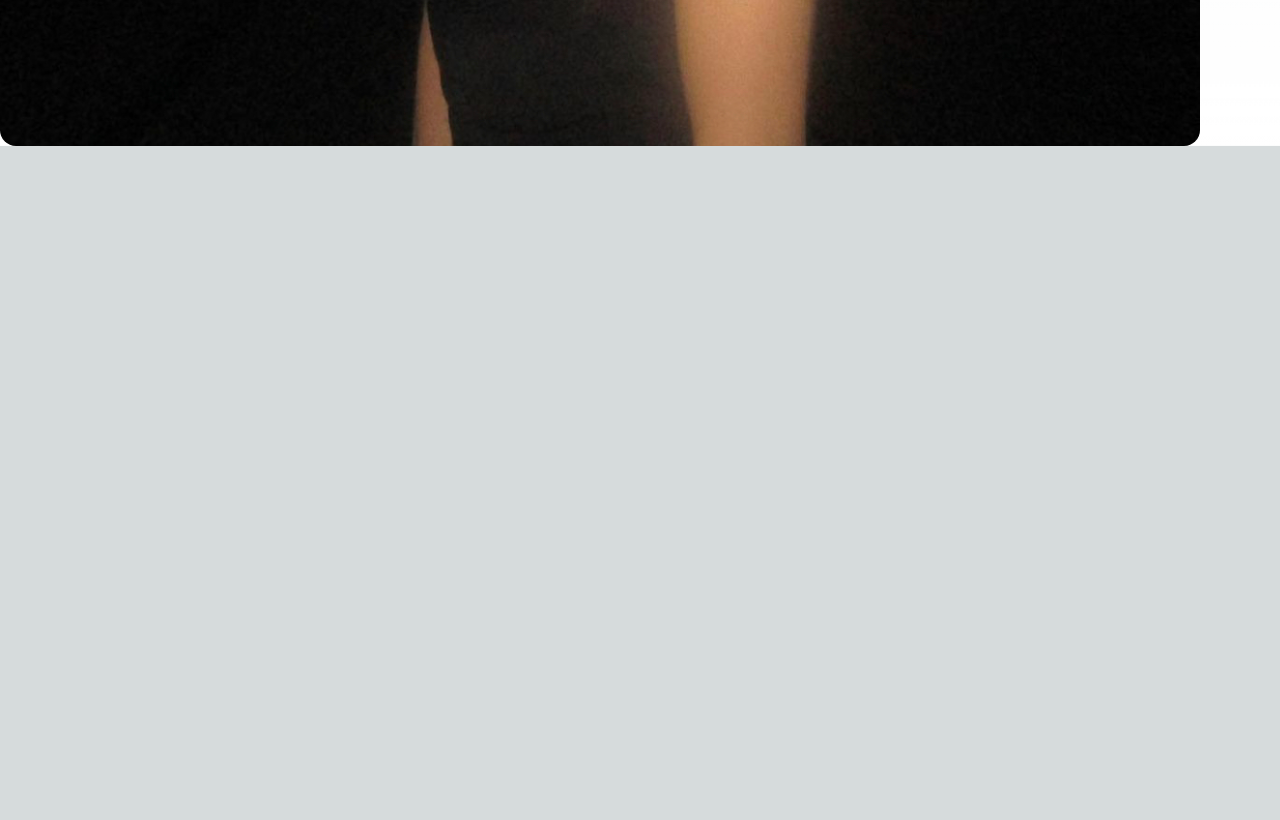
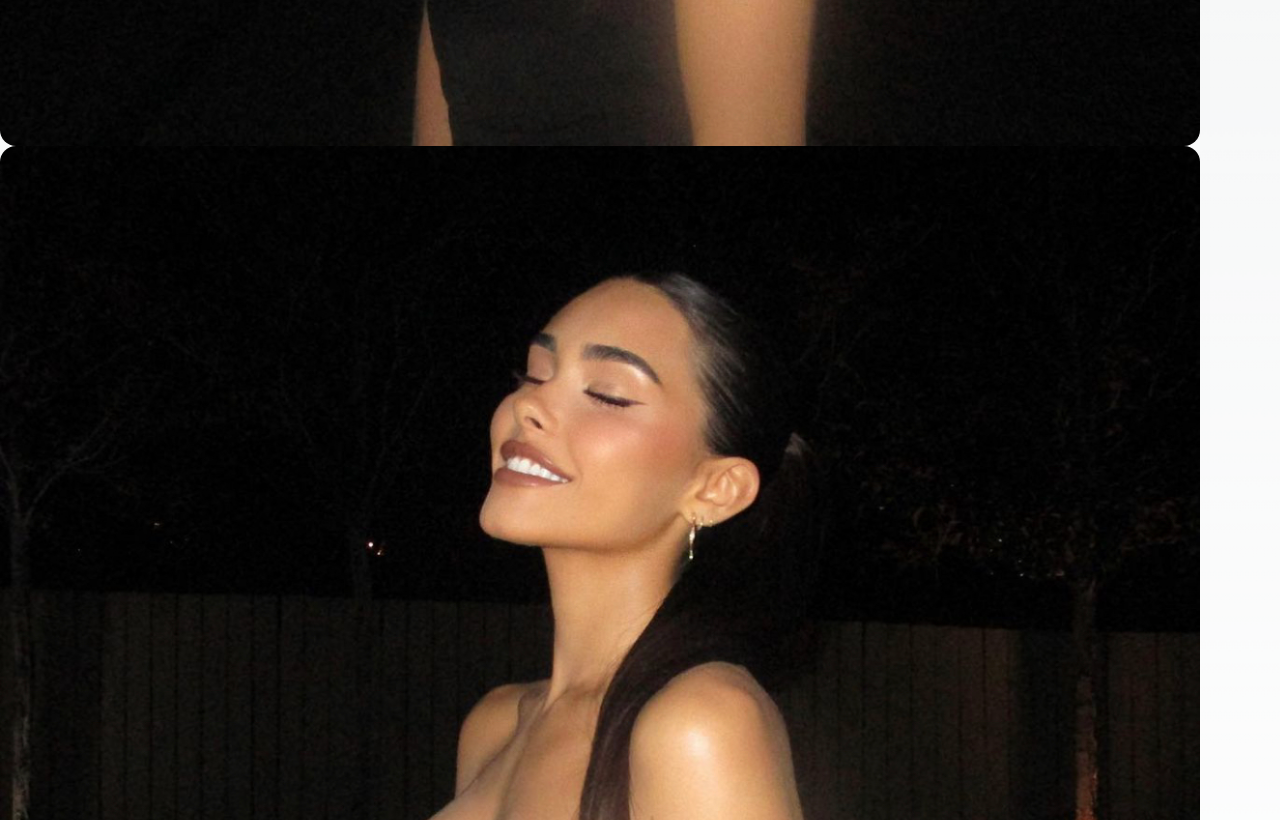
Before and after one commit to shunssv/demo-madisonbeer-clone, a Next.js app: page /about in a window 1280 px wide. Shown: the part 4740-5560 px from the top of the page. Before the commit the page ends 4886 px from the top, so only its background shows below. Built offline with nearby package versions, Linux system fonts and the light colour scheme.

Commit message:
:bento: Add an image

```diff
--- a/src/app/about/page.tsx
+++ b/src/app/about/page.tsx
@@ -11,6 +11,7 @@ export default function Page() {
       <Image src="/about/profile-1.jpg" width={1200} height={1300} alt="profile | madison beer" className="rounded-2xl"/>
       <Image src="/about/profile-2.jpg" width={1200} height={1100} alt="profile | madison beer" className="rounded-2xl"/>
       <Image src="/about/profile-2.jpg" width={1200} height={1100} alt="profile | madison beer" className="rounded-2xl"/>
+      <Image src="/about/profile-2.jpg" width={1200} height={1100} alt="profile | madison beer" className="rounded-2xl"/>
 
     </section>
   )
```
